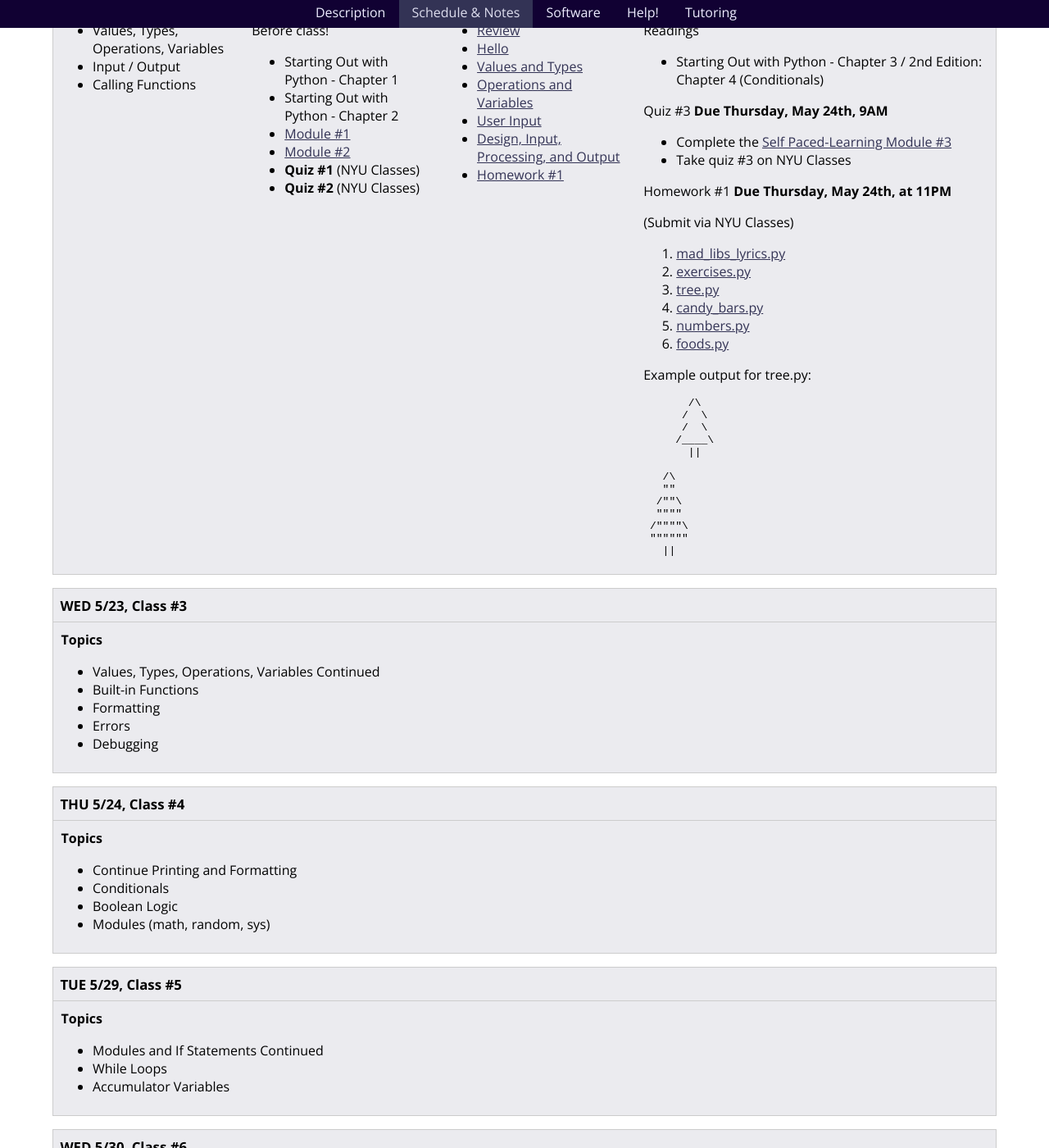
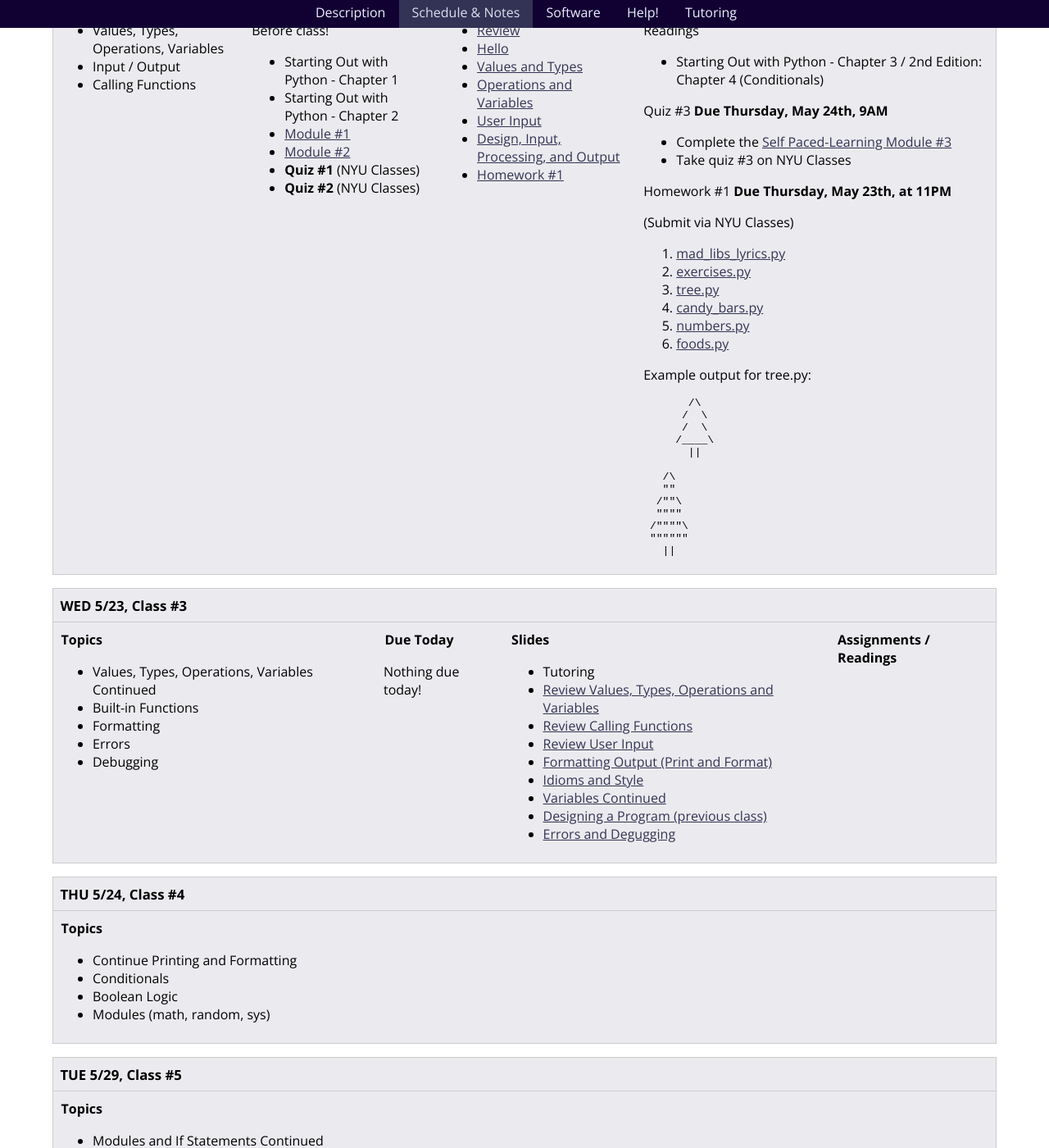
Before and after one commit to foureyes/csci-ua.0002-summer2018-001, a Jekyll site: the page built from schedule.markdown, in a window 1280 px wide and 1400 px high, scrolled down 661 px. Shown: the whole window at 82% size. Built offline with Jekyll 4.4.1, drawn with Linux system fonts in a browser that asks for light colours; nearby versions of some CDN libraries; library files that are not in the unit come from our copies.

Commit message:
add class 3

```diff
--- a/_includes/classes/class-02.markdown
+++ b/_includes/classes/class-02.markdown
@@ -40,7 +40,7 @@ Quiz #3 __Due Thursday, May 24th, 9AM__
 * Complete the [Self Paced-Learning Module #3]({{ site.module3 }})
 * Take quiz #3 on NYU Classes
 
-Homework #1 __Due Thursday, May 24th, at 11PM__
+Homework #1 __Due Thursday, May 23th, at 11PM__
 
 (Submit via NYU Classes)
 
--- a/schedule.markdown
+++ b/schedule.markdown
@@ -92,7 +92,7 @@ Schedule & Notes
 * Errors
 * Debugging
 
-</article> {% comment %}{% include classes/class-03.markdown %}{% endcomment %} </div> </section>
+</article> {% include classes/class-03.markdown %} </div> </section>
 
 <a name="class4"></a><!---------- start --------------->
 
```
Also changed, not shown: 1 other file.
